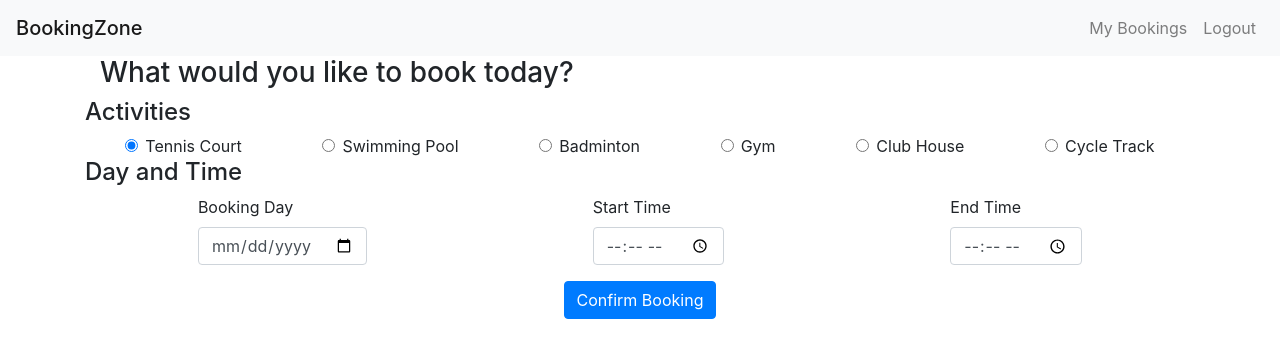
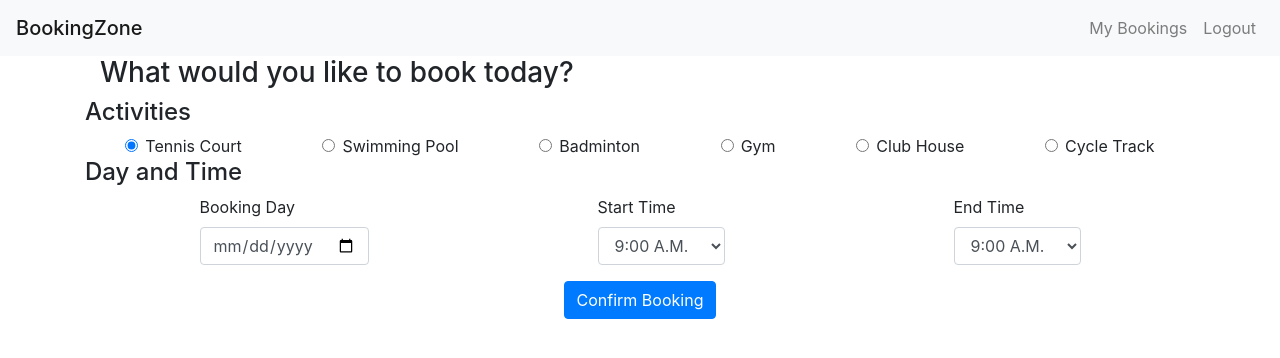
Before and after one commit to rishavmedhi/bookingzone-react, a React (Create React App) app: page /dashboard in a window 1280 px wide. Shown: the top 358 px of the page. Built offline with nearby package versions, Linux system fonts and the light colour scheme.

Commit message:
Changed the time selector to select tag

```diff
--- a/src/components/Dashboard/Dashboard.js
+++ b/src/components/Dashboard/Dashboard.js
@@ -74,11 +74,39 @@ class Dashboard extends React.Component
                                     </div>
                                     <div className="form-group">
                                         <label htmlFor="starttime">Start Time</label>
-                                        <input className="form-control" type="time" id="starttime" />
+                                        <select className="form-control" id="starttime">
+                                            <option>9:00 A.M.</option>
+                                            <option>10:00 A.M.</option>
+                                            <option>10:00 A.M.</option>
+                                            <option>12:00 P.M.</option>
+                                            <option>1:00 P.M.</option>
+                                            <option>2:00 P.M.</option>
+                                            <option>3:00 P.M.</option>
+                                            <option>4:00 P.M.</option>
+                                            <option>5:00 P.M.</option>
+                                            <option>6:00 P.M.</option>
+                                            <option>7:00 P.M.</option>
+                                            <option>8:00 P.M.</option>
+                                            <option>9:00 P.M.</option>
+                                        </select>
                                     </div>
                                     <div className="form-group">
                                         <label htmlFor="endtime">End Time</label>
-                                        <input className="form-control" type="time" id="endtime" />
+                                        <select className="form-control" id="endtime">
+                                            <option>9:00 A.M.</option>
+                                            <option>10:00 A.M.</option>
+                                            <option>10:00 A.M.</option>
+                                            <option>12:00 P.M.</option>
+                                            <option>1:00 P.M.</option>
+                                            <option>2:00 P.M.</option>
+                                            <option>3:00 P.M.</option>
+                                            <option>4:00 P.M.</option>
+                                            <option>5:00 P.M.</option>
+                                            <option>6:00 P.M.</option>
+                                            <option>7:00 P.M.</option>
+                                            <option>8:00 P.M.</option>
+                                            <option>9:00 P.M.</option>
+                                        </select>
                                     </div>
                                 </div>
                             </div>
```
